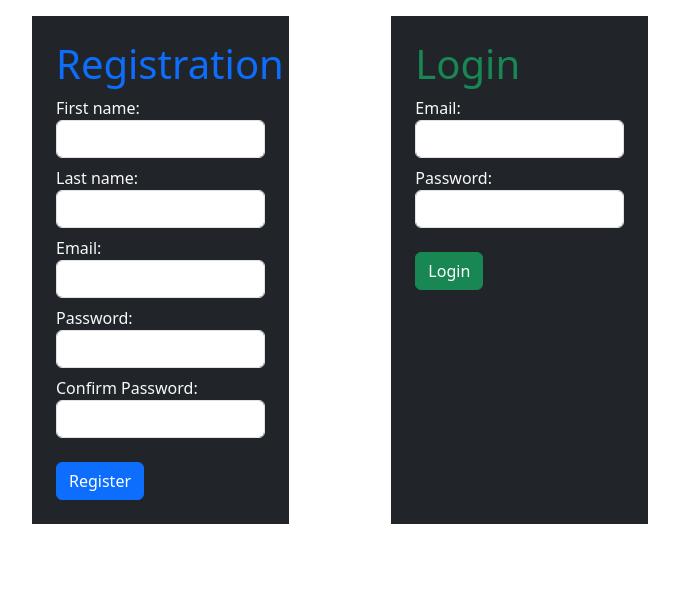
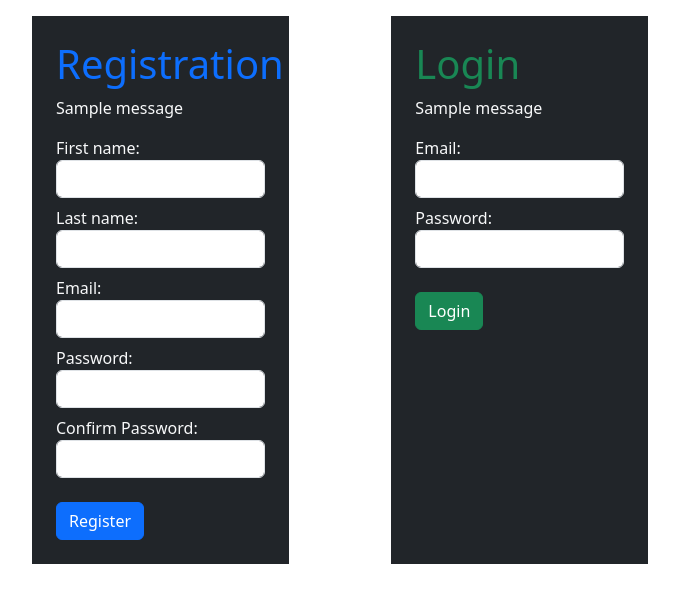
Before and after one commit to Brando129/login_and_registration, a Python web app: template flask_app/templates/dashboard.html in a window 1280 px wide. Shown: the top 603 px of the page, without its empty margins (300-979 px from the left). Run offline with Jinja, Linux system fonts and the light colour scheme; the template is opened without the code that fills it, so the values that code supplies are empty; one stand-in notice (Sample message) is shown.

Commit message:
Added flash messages jinja to the dashboard HTML

```diff
--- a/flask_app/templates/dashboard.html
+++ b/flask_app/templates/dashboard.html
@@ -18,6 +18,15 @@
             <!-- Registration Form -->
             <form action="/register" class="col-md-5 p-4 bg-dark text-light" method="POST">
                 <h1 class="text-primary" >Registration</h1>
+                <!-- Flash messages -->
+                {% with messages = get_flashed_messages() %}     <!-- declare a variable called messages -->
+                    {% if messages %}                            <!-- check if there are any messages -->
+                        {% for message in messages %}            <!-- loop through the messages -->
+                            <p>{{message}}</p>                   <!-- display each message in a paragraph tag -->
+                        {% endfor %}
+                    {% endif %}
+                {% endwith %}
+                <!-- End of Flash messages -->
                 <div class="form-group mb-2">
                     <label for="first_name">First name:</label>
                     <input type="text" name="first_name" class="form-control">
@@ -44,6 +53,15 @@
             <!-- Login Form -->
             <form action="/login" class="col-md-5 p-4 bg-dark text-light" method="POST">
                 <h1 class="text-success" >Login</h1>
+                <!-- Flash messages -->
+                {% with messages = get_flashed_messages() %}     <!-- declare a variable called messages -->
+                    {% if messages %}                            <!-- check if there are any messages -->
+                        {% for message in messages %}            <!-- loop through the messages -->
+                            <p>{{message}}</p>                   <!-- display each message in a paragraph tag -->
+                        {% endfor %}
+                    {% endif %}
+                {% endwith %}
+                <!-- End of Flash messages -->
                 <div class="form-group mb-2">
                     <label for="email">Email:</label>
                     <input type="text" name="email" class="form-control">
```
